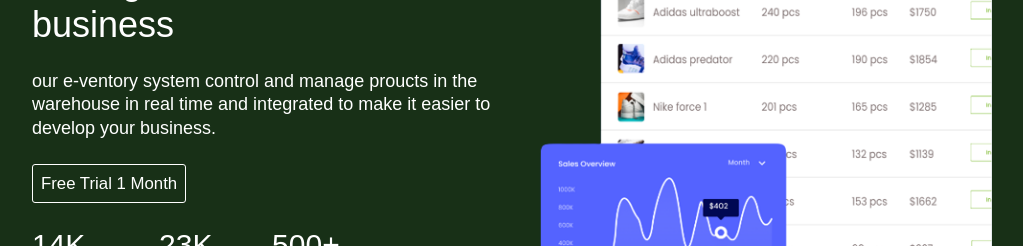
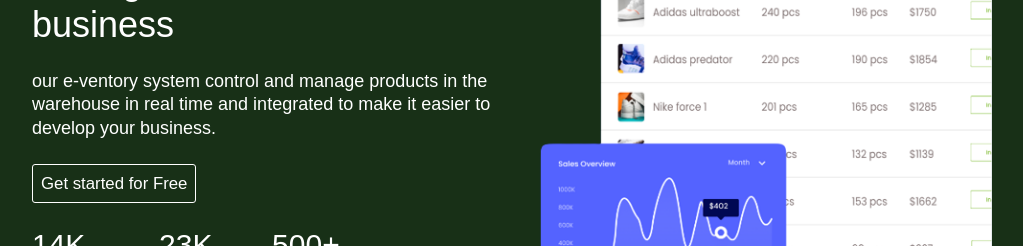
Before and after one commit to brightjonathan/Inventory_stock_app, a React (Vite) app in the folder client/: page / in a window 1280 px wide. Shown: the part 275-521 px from the top of the page, without its empty margins (128-1151 px from the left). Built offline with nearby package versions, Linux system fonts and the light colour scheme; no server answers.

Commit message:
adjusted the home page text and color

```diff
--- a/client/src/Pages/Home/Home.jsx
+++ b/client/src/Pages/Home/Home.jsx
@@ -35,7 +35,7 @@ const Home = () => {
 
           {!currentUser ? <li> <Link to="/register">Register</Link> </li> : null}
 
-          {currentUser && <h2 className='text-[green] text-[15px]'> {greeting}, {currentUser.username} </h2>}
+          {currentUser && <h2 className='text-[white] text-[15px]'> {greeting}, {currentUser.username} </h2>}
 
             <li>
               <button className="--btn --btn-primary">
@@ -53,11 +53,11 @@ const Home = () => {
         <div className="hero-text">
         <h2>e-ventory & Stock Management Solution for business</h2>
         <p>
-           our e-ventory system control and manage proucts in the warehouse in
+           our e-ventory system control and manage products in the warehouse in
             real time and integrated to make it easier to develop your business.
           </p><div className="hero-buttons">
             <button className="--btn --btn-secondary">
-              <Link to="/dashboard">Free Trial 1 Month</Link>
+              <Link to="/dashboard">Get started for Free</Link>
             </button>
           </div>
           <div className="--flex-start">
```
